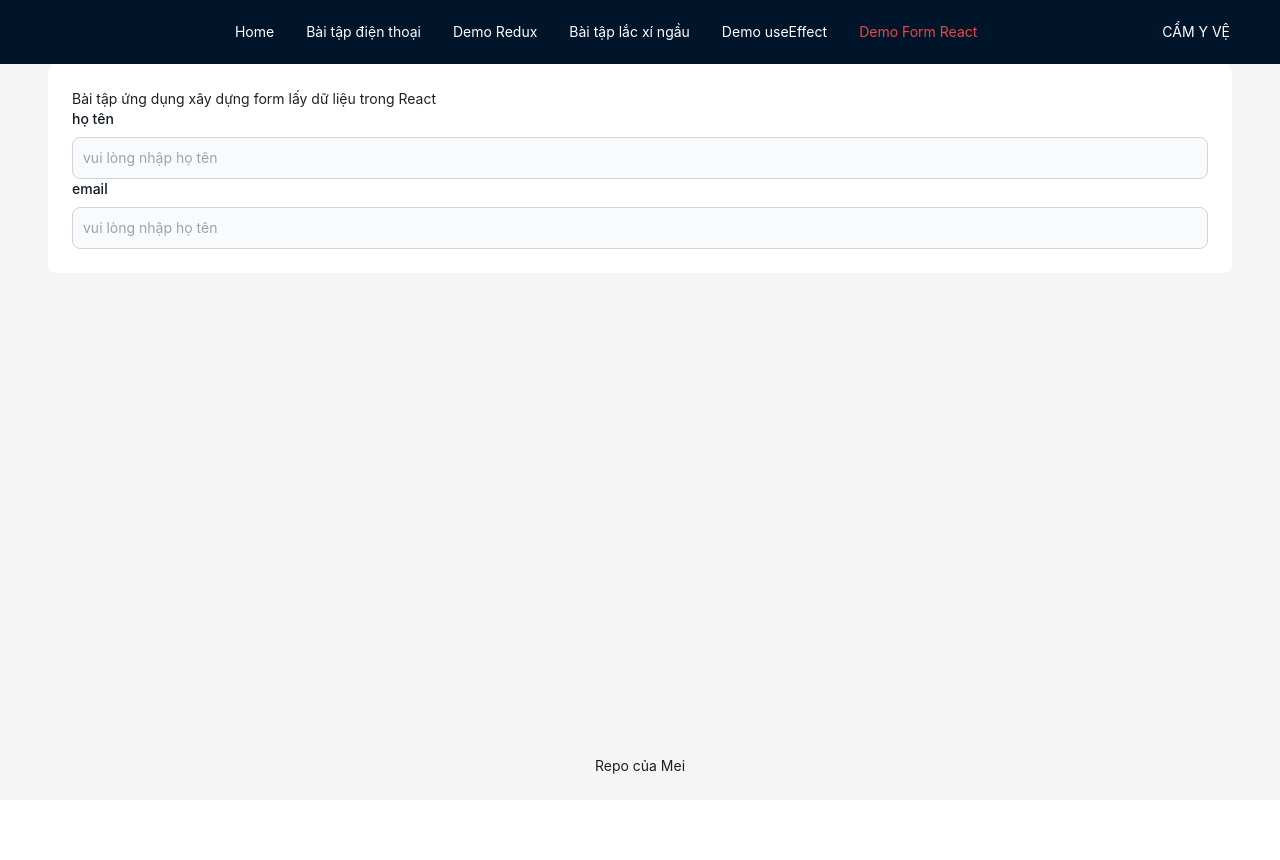
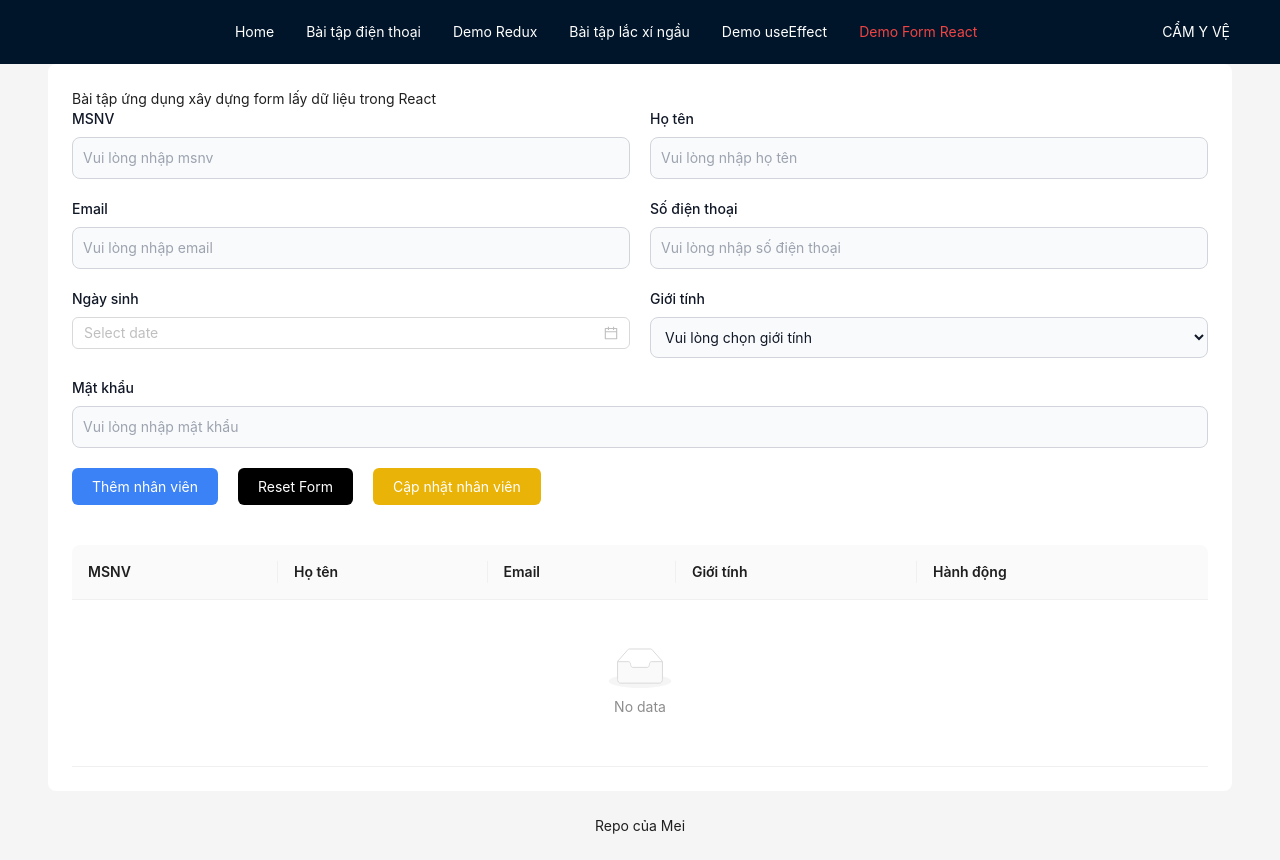
Before and after one commit to MeiCloudie/cyber-react-demo, a React (Vite) app: page /demo-form-react in a window 1280 px wide. Before the commit the page ends 800 px from the top, so only its background shows below. Built offline with nearby package versions, Linux system fonts and the light colour scheme.

Commit message:
content: Learn about Formik Yup

```diff
--- a/package.json
+++ b/package.json
@@ -13,12 +13,14 @@
     "@reduxjs/toolkit": "^2.2.6",
     "antd": "^5.19.2",
     "axios": "^1.7.2",
+    "formik": "^2.4.6",
     "lottie-react": "^2.4.0",
     "react": "^18.3.1",
     "react-dom": "^18.3.1",
     "react-redux": "^9.1.2",
     "react-router-dom": "^6.24.1",
-    "sass": "^1.77.6"
+    "sass": "^1.77.6",
+    "yup": "^1.4.0"
   },
   "devDependencies": {
     "@types/react": "^18.3.3",
--- /dev/null
+++ b/src/components/DemoFormReact/ButtonCustom.jsx
@@ -0,0 +1,20 @@
+// import React from "react";
+
+const ButtonCustom = ({
+  content,
+  type = "button",
+  bgColor = "bg-blue-500",
+  onClick,
+}) => {
+  return (
+    <button
+      type={type}
+      className={`py-2 px-5 text-white rounded-md ${bgColor}`}
+      onClick={onClick}
+    >
+      {content}
+    </button>
+  )
+}
+
+export default ButtonCustom
--- a/src/components/DemoFormReact/DemoFormReact.jsx
+++ b/src/components/DemoFormReact/DemoFormReact.jsx
@@ -1,52 +1,146 @@
 import { useState } from "react"
+import { useFormik } from "formik"
+import InputCustom from "./InputCustom"
+import { DatePicker } from "antd"
+import ButtonCustom from "./ButtonCustom"
+import TableNhanVien from "./TableNhanVien"
+const DemoFormReact = () => {
+  // const [value, setValue] = useState({
+  //   hoTen: "",
+  //   email: "",
+  // });
+  // console.log(value);
+  // const handleChange = (event) => {
+  //   const id = event.target.id;
+  //   setValue({ ...value, [id]: event.target.value });
+  // };
 
-const DemoFormReact = () => {
-  const [value, setValue] = useState({
+  // msnv,họ tên, email, mật khẩu, ngày tháng năm sinh, giới tính, số điện thoại
+  // Form nhập dữ liệu người dùng (thuần), Table quản lí nhân viên (antd)
+  const [arrNhanVien, setArrNhanVien] = useState([])
+  const { handleSubmit, handleChange, values, setFieldValue } = useFormik({
+    // initialValues là dữ liệu mặc định của formik được cung cấp từ người dùng
+    initialValues: {
+      msnv: "",
       hoTen: "",
       email: "",
+      soDienThoai: "",
+      matKhau: "",
+      gioiTinh: "",
+      ngaySinh: "",
+    },
+    // onSubmit được thực thi khi form bắt đầu chạy sự kiện submit, tham số values đại diện cho dữ liệu của tất cả field trong form
+    onSubmit: (values) => {
+      console.log(values)
+      // const newArrNhanVien = [...arrNhanVien];
+      // newArrNhanVien.push(values);
+      // setArrNhanVien(newArrNhanVien);
+      setArrNhanVien([...arrNhanVien, values])
+    },
   })
-  console.log(value)
-  const handleChange = (event) => {
-    const id = event.target.id
-    setValue({ ...value, [id]: event.target.value })
-  }
+
   return (
     <div>
       <h2>Bài tập ứng dụng xây dựng form lấy dữ liệu trong React</h2>
-      <form>
+      <form onSubmit={handleSubmit}>
+        <div className="grid grid-cols-2 gap-5">
+          <InputCustom
+            labelContent={"MSNV"}
+            placeholder={"Vui lòng nhập msnv"}
+            name={"msnv"}
+            value={values.msnv}
+            onChange={handleChange}
+            id={"msnv"}
+          />
+          <InputCustom
+            labelContent={"Họ tên"}
+            placeholder={"Vui lòng nhập họ tên"}
+            name={"hoTen"}
+            value={values.hoTen}
+            onChange={handleChange}
+            id={"hoTen"}
+          />
+          <InputCustom
+            labelContent={"Email"}
+            placeholder={"Vui lòng nhập email"}
+            name={"email"}
+            value={values.email}
+            onChange={handleChange}
+            id={"email"}
+          />
+          <InputCustom
+            labelContent={"Số điện thoại"}
+            placeholder={"Vui lòng nhập số điện thoại"}
+            name={"soDienThoai"}
+            value={values.soDienThoai}
+            onChange={handleChange}
+            id={"soDienThoai"}
+          />
           <div>
-          <label
-            htmlFor="first_name"
-            className="block mb-2 text-sm font-medium text-gray-900"
-          >
-            họ tên
+            <label className="block mb-2 text-sm font-medium text-gray-900">
+              Ngày sinh
             </label>
-          <input
-            type="text"
-            id="hoTen"
-            className="bg-gray-50 border border-gray-300 text-gray-900 text-sm rounded-lg focus:ring-blue-500 focus:border-blue-500 block w-full p-2.5"
-            placeholder="vui lòng nhập họ tên"
-            value={value.hoTen}
-            onChange={handleChange}
+            <DatePicker
+              className="!w-full"
+              format={"DD-MM-YYYY"}
+              onChange={(date, dateString) => {
+                console.log(dateString)
+                setFieldValue("ngaySinh", dateString)
+              }}
+              // style={{
+              //   width: "100%",
+              // }}
             />
           </div>
           <div>
+            <div>
               <label
-            htmlFor="first_name"
-            className="block mb-2 text-sm font-medium text-gray-900"
+                htmlFor="countries"
+                className="block mb-2 text-sm font-medium text-gray-900 "
               >
-            email
+                Giới tính
               </label>
-          <input
-            type="text"
-            id="email"
-            className="bg-gray-50 border border-gray-300 text-gray-900 text-sm rounded-lg focus:ring-blue-500 focus:border-blue-500 block w-full p-2.5"
-            placeholder="vui lòng nhập họ tên"
-            value={value.email}
+              <select
+                id="countries"
+                className="bg-gray-50 border border-gray-300 text-gray-900 text-sm rounded-lg focus:ring-blue-500 focus:border-blue-500 block w-full p-2.5 "
+                value={values.gioiTinh}
                 onChange={handleChange}
+                name="gioiTinh"
+              >
+                <option value="">Vui lòng chọn giới tính</option>
+                <option value="Nam">Nam</option>
+                <option value="Nữ">Nữ</option>
+              </select>
+            </div>
+          </div>
+          <InputCustom
+            labelContent={"Mật khẩu"}
+            id={"matKhau"}
+            name={"matKhau"}
+            placeholder={"Vui lòng nhập mật khẩu"}
+            value={values.matKhau}
+            onChange={handleChange}
+            classWrapper="col-span-2"
+          />
+          <div className="space-x-5">
+            <ButtonCustom content={"Thêm nhân viên"} type="submit" />
+            <ButtonCustom content={"Reset Form"} bgColor="bg-black" />
+            <ButtonCustom
+              content={"Cập nhật nhân viên"}
+              bgColor="bg-yellow-500"
             />
           </div>
+        </div>
+        {/* <InputCustom
+          labelContent={"Họ tên"}
+          placeholder={"Vui lòng nhập họ tên"}
+          name={"hoTen"}
+          value={formik.values.hoTen}
+          onChange={formik.handleChange}
+          id={"hoTen"}
+        /> */}
       </form>
+      <TableNhanVien data={arrNhanVien} />
     </div>
   )
 }
--- /dev/null
+++ b/src/components/DemoFormReact/InputCustom.jsx
@@ -0,0 +1,35 @@
+// import React from "react"
+
+const InputCustom = ({
+  labelContent,
+  id,
+  placeholder,
+  name,
+  onChange,
+  value,
+  classWrapper = "",
+}) => {
+  return (
+    <div className={classWrapper}>
+      <label
+        htmlFor={id}
+        className="block mb-2 text-sm font-medium text-gray-900"
+      >
+        {labelContent}
+      </label>
+      <input
+        type="text"
+        id={id}
+        className="bg-gray-50 border border-gray-300 text-gray-900 text-sm rounded-lg focus:ring-blue-500 focus:border-blue-500 block w-full p-2.5"
+        placeholder={placeholder}
+        // value={value.hoTen}
+        // onChange={handleChange}
+        name={name}
+        onChange={onChange}
+        value={value}
+      />
+    </div>
+  )
+}
+
+export default InputCustom
--- /dev/null
+++ b/src/components/DemoFormReact/TableNhanVien.jsx
@@ -0,0 +1,57 @@
+// import React from "react"
+import { Table, Tag } from "antd"
+import ButtonCustom from "./ButtonCustom"
+const columns = [
+  {
+    // Tiêu đề các cột
+    title: "MSNV",
+    // Giúp xác định thuộc tính sẽ gọi tới để lấy dữ liệu
+    dataIndex: "msnv",
+    // Định danh cột đang sử dụng
+    key: "msnv",
+    // quyết định cấu trúc jsx hiển thị trên giao diện, có 3 tham số là text(nội dung của dataIndex lấy về),record(đại diện cho phần tử đang lấy dữ liệu),index(vị trí index của record trong data)
+    // render: (text, record, index) => {
+    //   return <button className="bg-red-500">{text}</button>;
+    // },
+  },
+  {
+    title: "Họ tên",
+    dataIndex: "hoTen",
+    key: "hoTen",
+  },
+  {
+    title: "Email",
+    dataIndex: "email",
+    key: "email",
+  },
+  {
+    title: "Giới tính",
+    key: "gioiTinh",
+    dataIndex: "gioiTinh",
+    render: (text, record, index) => {
+      return <Tag color={text == "Nam" ? "magenta" : "geekblue"}>{text}</Tag>
+    },
+  },
+  {
+    title: "Hành động",
+    key: "hanhDong",
+    render: (text, record, index) => {
+      return (
+        <>
+          <ButtonCustom content={"Xoá"} bgColor="bg-red-500" />
+          <ButtonCustom content={"Sửa"} bgColor="bg-purple-500" />
+        </>
+      )
+    },
+  },
+]
+
+const TableNhanVien = ({ data }) => {
+  return (
+    <div className="mt-10">
+      <Table columns={columns} dataSource={data} />
+    </div>
+  )
+}
+
+export default TableNhanVien
```
Also changed, not shown: 1 other file (tests, documents, lock files or other folders). Lines whose indentation alone changed are shown as unchanged.
